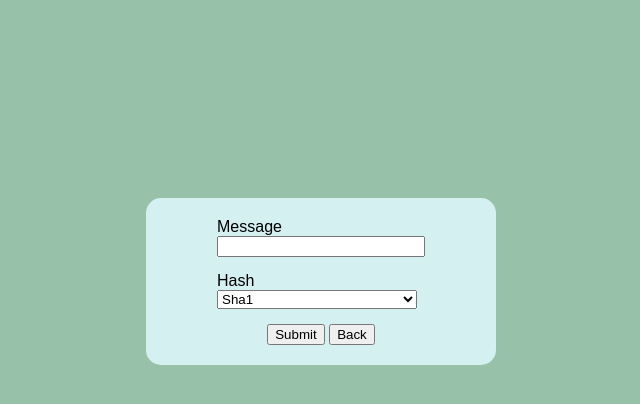
After one commit to 6410685090/CN322, a Django app: page /test in a window 1280 px wide. The commit adds this page. Shown: the top 404 px of the page, without its empty margins (319-959 px from the left). Run offline with Django 5.2, Linux system fonts and the light colour scheme.

Commit message:
add Function test create hash

```diff
--- /dev/null
+++ b/cryptoweb/static/cryptoweb/test.css
@@ -0,0 +1,63 @@
+:root {
+    --c1: #D4F0F0;
+    --c2: #8FCACA;
+    --c3: #CCE2CB;
+    --c4: #B6CFB6;
+    --c5: #97C1A9;
+    --font: Arial, Helvetica, sans-serif;
+}
+
+body{
+    display: flex;
+    align-items: center;
+    justify-content: center;
+    flex-direction: column;
+    background-color: var(--c5);
+    font-family: var(--font);
+}
+
+input , select{
+    margin-bottom: 15px;
+    width: 200px;
+}
+
+form {
+    background-color: var(--c1);
+    width: 350px;
+    border-radius: 15px;
+    display: flex;
+    flex-direction: column;
+    justify-content: center;
+    align-items: center;
+    margin-top: 15%;
+}
+
+.inform{
+    margin-top: 20px;
+}
+
+button {
+    margin-bottom: 20px;
+    cursor: pointer;
+}
+
+.showBox{
+    margin-top: 15px;
+    background-color: var(--c1);
+    max-width: 60%;
+    overflow-wrap: break-word;
+    border-radius: 15px;
+}
+
+p {
+    margin: 20px;
+}
+
+a{
+    text-decoration: none;
+    color: black;
+}
+
+span{
+    color : palevioletred;
+}
--- a/cryptoweb/templates/cryptoweb/index.html
+++ b/cryptoweb/templates/cryptoweb/index.html
@@ -15,6 +15,7 @@
         <a href="{% url 'digital' %}">Digital Signature</a>
         <a href="{% url 'rsa' %}">RSA</a>
         <a href="{% url 'custommessage' %}">Custom Message</a>
+        <a href="{% url 'test' %}">Test hash in difference type</a>
         <a href="{% url 'messageINdb' %}">Message IN Database</a>
         {% if user.is_authenticated %}
         <a href="{% url 'logout' %}">Logout</a>
--- /dev/null
+++ b/cryptoweb/templates/cryptoweb/test.html
@@ -0,0 +1,48 @@
+<!DOCTYPE html>
+<html lang="en">
+<head>
+    <meta charset="UTF-8">
+    <meta name="viewport" content="width=device-width, initial-scale=1.0">
+    <title>Test function</title>
+    <link rel="stylesheet" href="../../static/cryptoweb/test.css">
+</head>
+<body>
+    <form action="{% url 'test' %}" method="post">
+        <div class="inform">
+            {% csrf_token %}
+            <div>
+                <label for="message">Message</label><br>
+                <input type="text" name="message" required>
+            </div>
+            <div>
+                <label for="hash">Hash</label><br>
+                <select name="mode" id="mode">
+                    <option value="sha1">Sha1</option>
+                    <option value="sha256">Sha256</option>
+                    <option value="sha512">Sha512</option>
+                    <option value="sha3_256">Sha3_256</option>
+                    <option value="sha3_512">Sha3_512</option>
+                    <option value="md5">Md5</option>
+                    <option value="whirlpool">Whirlpool</option>
+                    <option value="blake2b">Blake2b</option>
+                    <option value="blake2s">Blake2s</option>
+                    <option value="ripemd160">Ripemd160</option>
+                </select>
+            </div>
+        </div>
+            <div>
+                <button type="submit">Submit</button>
+                <button type="button"><a href="/">Back</a></button>
+            </div>
+
+
+    </form>
+    <div class="showBox">
+        {% if hash_message %}
+            <p>Hash with <span>{{ mode }}</span></p>
+            <p>Plaintext: {{ message }}</p>
+            <p>HashText: {{ hash_message }}</p>
+        {% endif %}
+    </div>
+</body>
+</html>
--- a/cryptoweb/urls.py
+++ b/cryptoweb/urls.py
@@ -11,4 +11,5 @@ urlpatterns = [
     path('signin', views.signin, name="signin"),
     path('logout', views.logout_view, name="logout"),
     path('messageINdb', views.messageINdb, name="messageINdb"),
+    path('test', views.test, name="test"),
 ]
--- a/cryptoweb/views.py
+++ b/cryptoweb/views.py
@@ -184,3 +184,32 @@ def messageINdb(request):
                 {
                     'messages' : messages,
                 })
+
+def test(request):
+    if request.method == 'POST':
+        message = request.POST['message']
+        mode = request.POST['mode']
+        if mode == 'sha256':
+            hash_message = MyCryptoLib.hash(message)
+        elif mode == 'md5':
+            hash_message = MyCryptoLib.hash(message, mode='md5')
+        elif mode == 'sha1':
+            hash_message = MyCryptoLib.hash(message, mode='sha1')
+        elif mode == 'sha512':
+            hash_message = MyCryptoLib.hash(message, mode='sha512')
+        elif mode == 'sha3_256':
+            hash_message = MyCryptoLib.hash(message, mode='sha3_256')
+        elif mode == 'sha3_512':
+            hash_message = MyCryptoLib.hash(message, mode='sha3_512')
+        elif mode == 'whirlpool':
+            hash_message = MyCryptoLib.hash(message, mode='whirlpool')
+        elif mode == 'blake2b':
+            hash_message = MyCryptoLib.hash(message, mode='blake2b')
+        elif mode == 'blake2s':
+            hash_message = MyCryptoLib.hash(message, mode='blake2s')
+        elif mode == 'ripemd160':
+            hash_message = MyCryptoLib.hash(message, mode='ripemd160')
+        else:
+            hash_message = 'Invalid mode'
+        return render(request, 'cryptoweb/test.html' , { "message" : message ,"hash_message" : hash_message , "mode" : mode})
+    return render(request , 'cryptoweb/test.html')
```
Also changed, not shown: cryptoweb/MyCryptoLib.py (+14 -1 lines), cryptoweb/customhash.py (+18 -0 lines).
